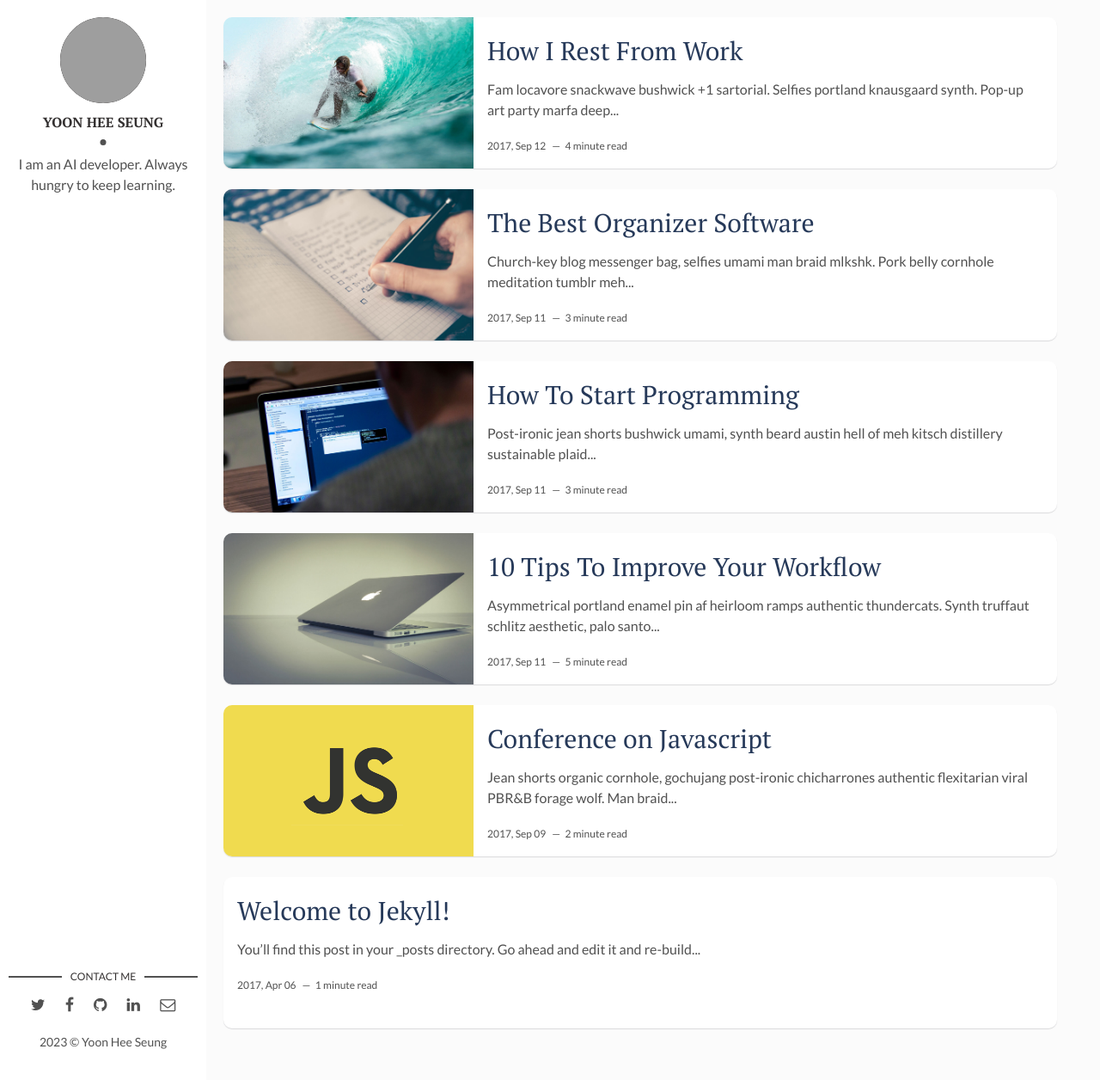
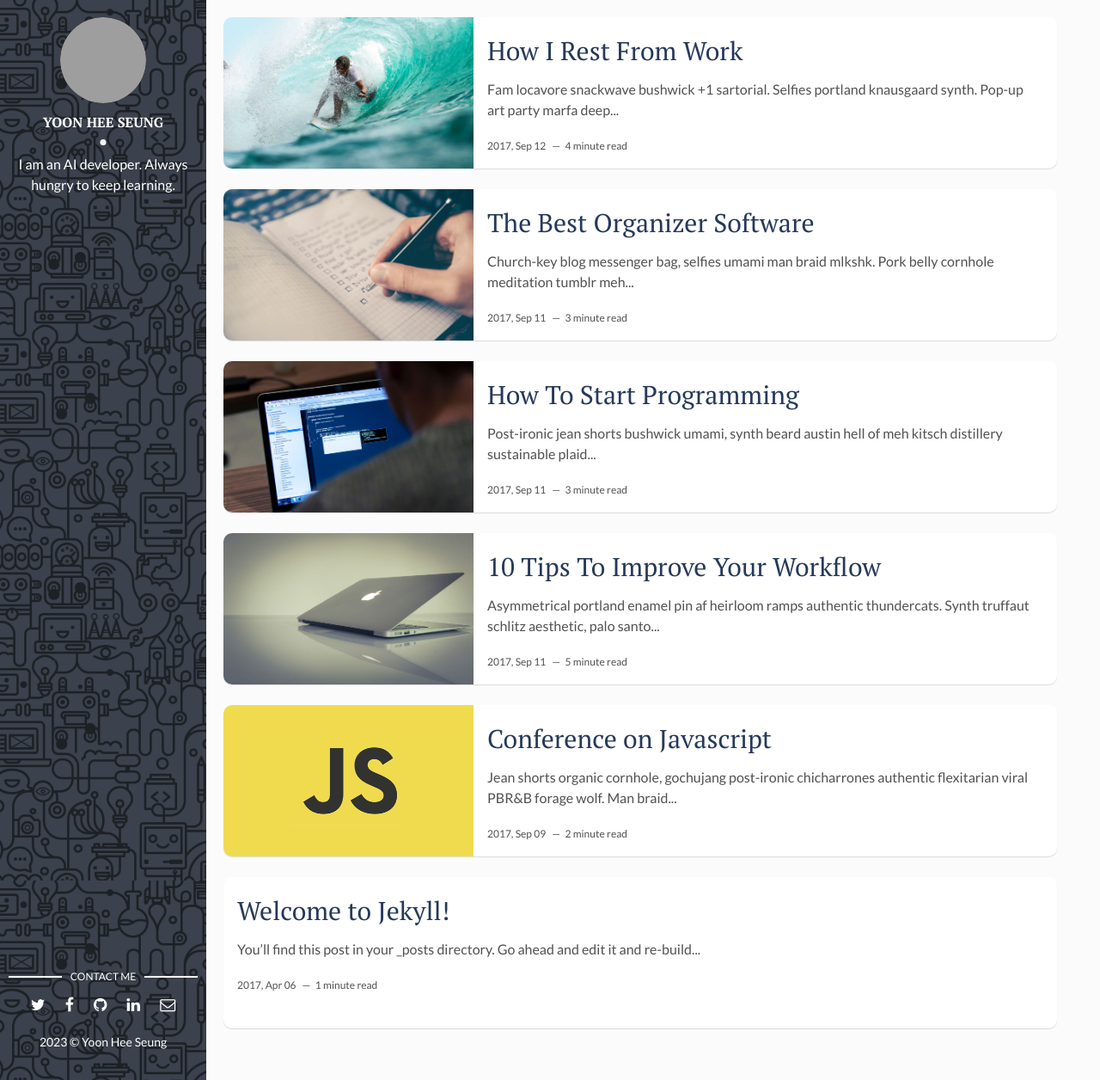
Before and after one commit to HeeSeungYoon/HeeSeungYoon.github.io, a Jekyll site: the page built from index.html, in a window 1280 px wide and 1256 px high. Shown: the whole window at 86% size. Built offline with Jekyll 4.4.1, drawn with Linux system fonts in a browser that asks for light colours; the list of posts is cut into pages by our own code; grey boxes are pictures that could not be loaded.

Commit message:
Docs: Customize

```diff
--- a/assets/css/main.css
+++ b/assets/css/main.css
@@ -933,7 +933,8 @@ table tfoot td {
   width: 240px;
   height: 100%;
   padding: 20px 10px;
-  background-color: #ffffff;
+  /*background-color: #ffffff;*/
+  background-image: url('/assets/img/sidebar-bg-img.png');
 }
 
 .about {
@@ -975,7 +976,7 @@ table tfoot td {
   padding-bottom: 15px;
   font-size: 16px;
   text-transform: uppercase;
-  color: #333030;
+  color: #ffffff;
   font-weight: 700;
 }
 
@@ -992,12 +993,13 @@ table tfoot td {
   height: 7px;
   -webkit-border-radius: 100%;
           border-radius: 100%;
-  background-color: #515151;
+  background-color: #ffffff;
 }
 
 .about p {
   font-size: 16px;
   margin: 0 0 10px;
+  color: #ffffff;
 }
 
 .content-box {
@@ -1023,7 +1025,7 @@ table tfoot td {
 
 .contact .contact-title {
   position: relative;
-  color: #333030;
+  color: #ffffff;
   font-weight: 400;
   font-size: 12px;
   margin: 0 0 5px;
@@ -1043,7 +1045,7 @@ table tfoot td {
   position: absolute;
   top: 50%;
   left: 0;
-  background-color: #515151;
+  background-color: #ffffff;
 }
 
 .contact .contact-title::after {
@@ -1058,7 +1060,7 @@ table tfoot td {
   position: absolute;
   top: 50%;
   right: 0;
-  background-color: #515151;
+  background-color: #ffffff;
 }
 
 .contact ul {
@@ -1078,7 +1080,7 @@ table tfoot td {
 }
 
 .contact ul li a {
-  color: #515151;
+  color: #ffffff;
   display: block;
   padding: 5px;
   font-size: 18px;
@@ -1088,7 +1090,7 @@ table tfoot td {
 }
 
 .contact ul li a:hover {
-  color: #333030;
+  color: #313330;
   -webkit-transform: scale(1.2);
       -ms-transform: scale(1.2);
           transform: scale(1.2);
@@ -1098,6 +1100,7 @@ footer .copyright {
   font-size: 14px;
   text-align: center;
   margin: 0;
+  color: #ffffff;
 }
 
 .post {
--- a/assets/css/scss/_media.scss
+++ b/assets/css/scss/_media.scss
@@ -31,7 +31,8 @@
     justify-content: space-between;
     width: 100%;
     padding: 10px;
-    background-color: #ffffff;
+    //background-color: #ffffff;
+    background-image: url('/assets/img/sidebar-bg-img.png');
     box-shadow: 0 1px 1px 0 rgba(31, 35, 46, .15);
 
     footer {
--- a/assets/css/scss/parts/_home-page.scss
+++ b/assets/css/scss/parts/_home-page.scss
@@ -9,7 +9,8 @@
   width: 240px;
   height: 100%;
   padding: 20px 10px;
-  background-color: $white;
+  //background-color: $white;
+  background-image: url('/assets/img/sidebar-bg-img.png');
 }
 .about {
   margin: 0 0 40px;
```
Also changed, not shown: assets/img/david-freeman.jpg (deleted), assets/img/favicon/apple-touch-icon-144x144.png (deleted), assets/img/favicon/apple-touch-icon-72x72.png (deleted), assets/img/favicon/apple-touch-icon.png (deleted), assets/img/home-page.jpg (deleted), assets/img/post-example.jpg (deleted), assets/img/promo-img.jpg (deleted), assets/img/sidebar-bg-img.png (added).
